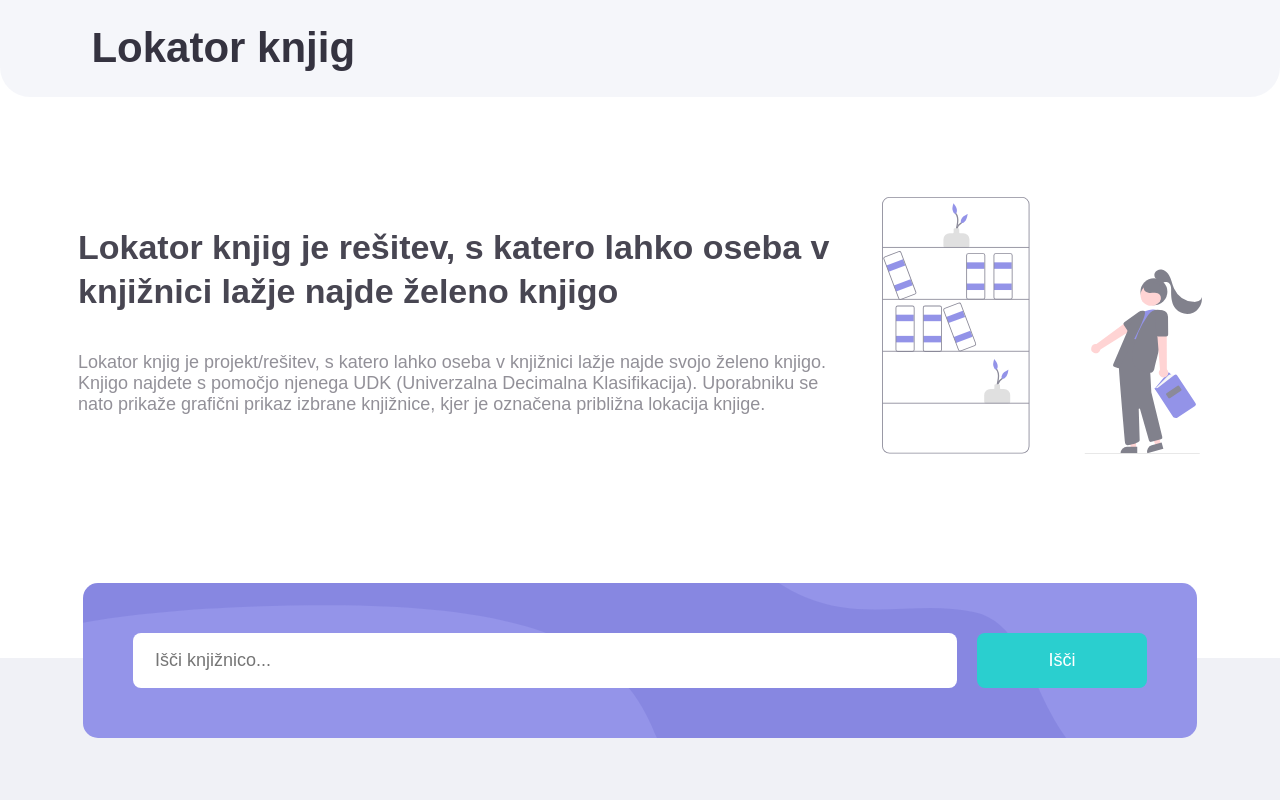
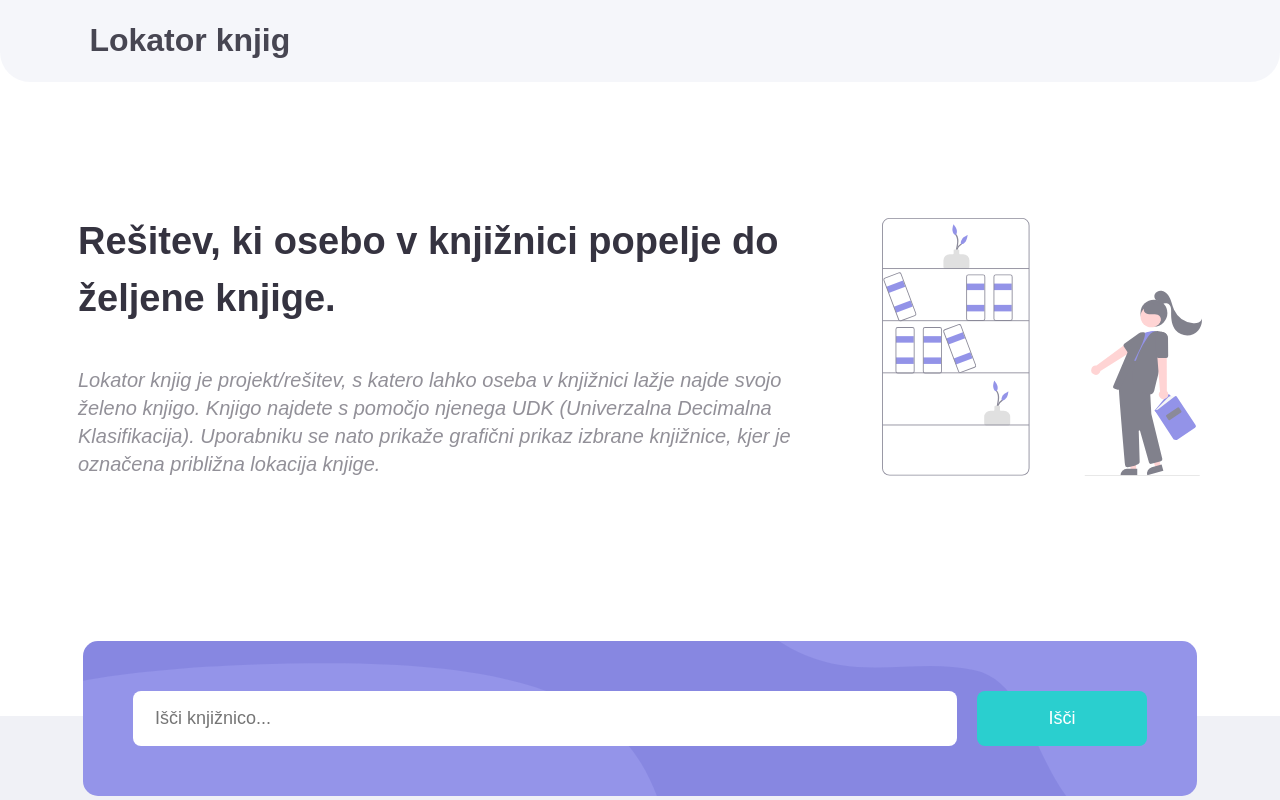
Before and after one commit to matevzsemprimoznik/LokatorKnjig, a React (Create React App) app: page / in a window 1280 px wide. Shown: the top 800 px of the page. Built offline with nearby package versions, Linux system fonts and the light colour scheme.

Commit message:
add landing page visual changes

```diff
--- a/src/components/landing_page/Banner.tsx
+++ b/src/components/landing_page/Banner.tsx
@@ -7,9 +7,9 @@ const Banner = () => {
             <div className="banner-container">
                 <div className="banner-row">
                     <div className="banner-desc">
-                        <h2 className="banner-title">Lokator knjig je rešitev, s katero lahko oseba v knjižnici lažje najde želeno knjigo</h2>
+                        <h2 className="banner-title">Rešitev, ki osebo v knjižnici popelje do željene knjige.</h2>
                         <p className="banner-text">
-                            Lokator knjig je projekt/rešitev, s katero lahko oseba v knjižnici lažje najde svojo želeno knjigo. Knjigo najdete s pomočjo njenega UDK (Univerzalna Decimalna Klasifikacija). Uporabniku se nato prikaže grafični prikaz izbrane knjižnice, kjer je označena približna lokacija knjige.
+                            <i>Lokator knjig je projekt/rešitev, s katero lahko oseba v knjižnici lažje najde svojo želeno knjigo. Knjigo najdete s pomočjo njenega UDK (Univerzalna Decimalna Klasifikacija). Uporabniku se nato prikaže grafični prikaz izbrane knjižnice, kjer je označena približna lokacija knjige.</i>
                         </p>
                     </div>
                     <div className="banner-image">
--- a/src/index.css
+++ b/src/index.css
@@ -9,15 +9,10 @@
 }
 
 body {
-@import url('https://fonts.googleapis.com/css2?family=Poppins:wght@100;200;300;600;800;900&display=swap');
+@import url('https://fonts.googleapis.com/css2?family=Poppins:ital,wght@0,100;0,200;0,300;0,600;0,800;0,900;1,200&display=swap');
     font-family: 'Poppins', sans-serif;
     margin: 0;
     padding: 0;
-    font-family: -apple-system, BlinkMacSystemFont, 'Segoe UI', 'Roboto', 'Oxygen',
-    'Ubuntu', 'Cantarell', 'Fira Sans', 'Droid Sans', 'Helvetica Neue',
-    sans-serif;
-    -webkit-font-smoothing: antialiased;
-    -moz-osx-font-smoothing: grayscale;
     height: 100%;
 }
 
--- a/src/styles/landing_page/Banner.css
+++ b/src/styles/landing_page/Banner.css
@@ -27,18 +27,21 @@
 }
 
 .banner .banner-row .banner-title {
-    font-size: 34px;
+    font-size: 38px;
     font-weight: 800;
-    opacity: 0.9;
-    line-height: 1.3;
-    margin-bottom: 1rem;
+    opacity: 1;
+    line-height: 1.5;
+    margin-bottom: 2rem;
 }
 
 .banner .banner-row .banner-text {
-    font-size: 18px;
+    font-size: 20px;
     color: #929098;
     margin-top: 2.4rem;
     margin-bottom: 2.4rem;
+    line-height: 1.4;
+    font-family: "Poppins", sans-serif;
+    font-weight: 400;
 }
 
 .banner-desc,
@@ -47,6 +50,7 @@
     padding-left: 25px;
     padding-right: 25px;
     position: relative;
+    align-self:center;
 }
 
 .banner-image img {
--- a/src/styles/landing_page/Header.css
+++ b/src/styles/landing_page/Header.css
@@ -13,9 +13,10 @@ header nav {
 header nav .logo p {
     text-decoration: none;
     color: #353340;
-    font-size: 42px;
+    font-size: 32px;
     font-weight: 800;
     margin: 0.2em;
+    opacity: 0.9;
 }
 
 
```
